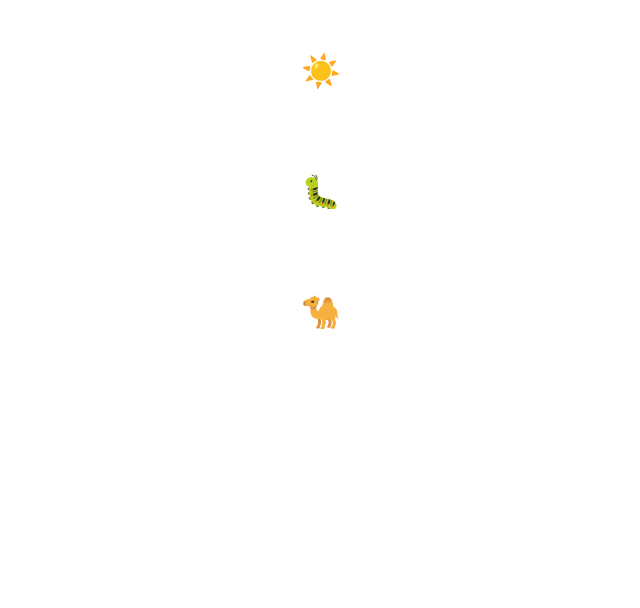
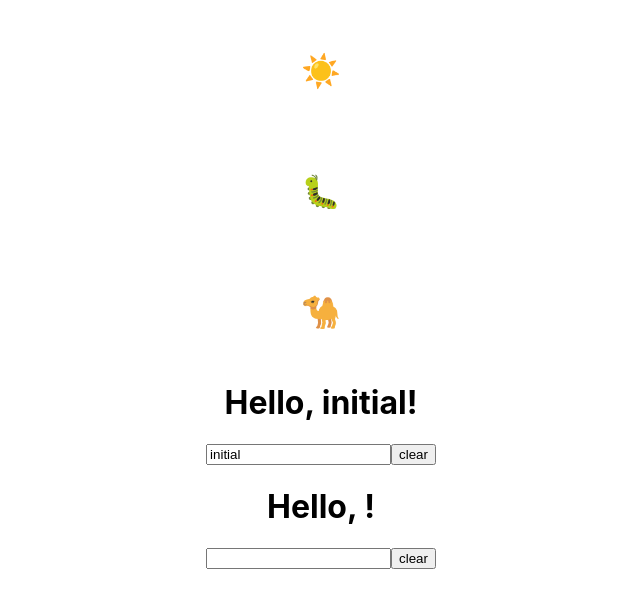
Before and after one commit to abarrdev/hookify, a React (Create React App) app: page / in a window 1280 px wide. Shown: the top 608 px of the page, without its empty margins (319-959 px from the left). Built offline with nearby package versions, Linux system fonts and the light colour scheme.

Commit message:
added SimpleForm + SimpleFormInput

```diff
--- a/src/App.js
+++ b/src/App.js
@@ -1,11 +1,15 @@
 import React from 'react';
 import './App.css';
 import Toggler from './components/Toggler'
+import SimpleForm from './components/SimpleForm'
+import SimpleFormInput from './components/SimpleFormInput';
 
 function App() {
   return (
     <div className="App">
       <Toggler />
+      <SimpleForm />
+      <SimpleFormInput />
     </div>
   );
 }
--- /dev/null
+++ b/src/components/SimpleForm.js
@@ -0,0 +1,24 @@
+import React, {useState} from 'react'
+
+function SimpleForm() {
+	const [name, setName] = useState("initial")
+
+	const handleChange = (event) => {
+		setName(event.target.value)
+	}
+
+	return(
+		<div>
+			<h1>Hello, {name}!</h1>
+			<input type="text" value={name} onChange={handleChange}/>
+			<button onClick={() => setName("")}>clear</button>
+		</div>
+	)
+
+}
+
+export default SimpleForm
+
+//save piece of state
+//initialize to empty string
+//add handleChange
--- /dev/null
+++ b/src/components/SimpleFormInput.js
@@ -0,0 +1,17 @@
+import React from 'react'
+import useInputState from '../hooks/useInputState'
+
+function SimpleFormInput() {
+	const [name, updateName, resetName] = useInputState("")
+
+	return(
+		<div>
+			<h1>Hello, {name}!</h1>
+			<input type="text" value={name} onChange={updateName} />
+			<button onClick={resetName}>clear</button>
+			<br />
+		</div>
+	)
+}
+
+export default SimpleFormInput
--- /dev/null
+++ b/src/hooks/useInputState.js
@@ -0,0 +1,15 @@
+import {useState} from 'react'
+
+export default initialValue => {
+	const [value, setValue] = useState(initialValue)
+
+	const handleChange = (event) => {
+		setValue(event.target.value)
+	}
+
+	const reset = () => {
+		setValue("")
+	}
+
+	return [value, handleChange, reset]
+}
```
